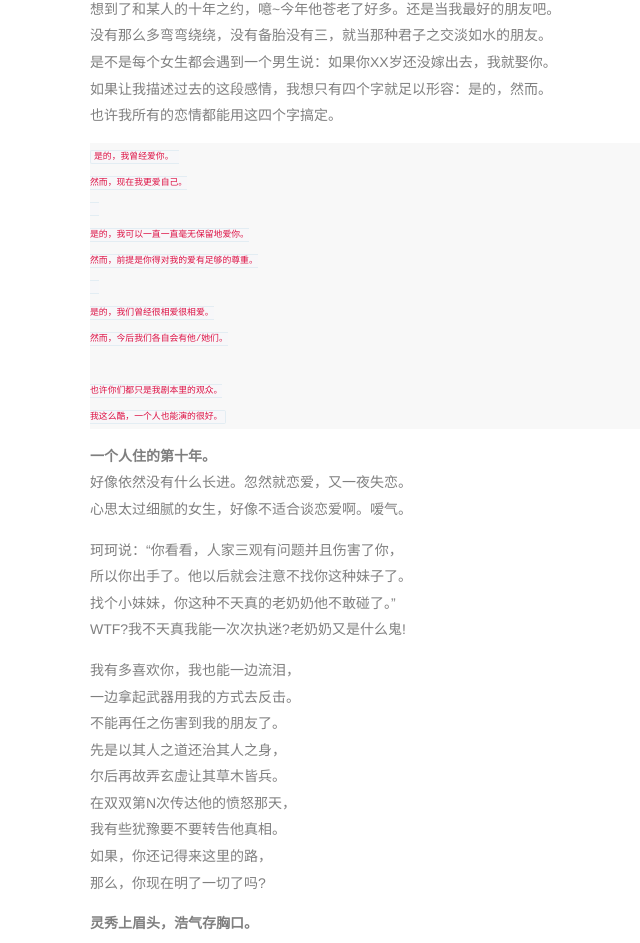
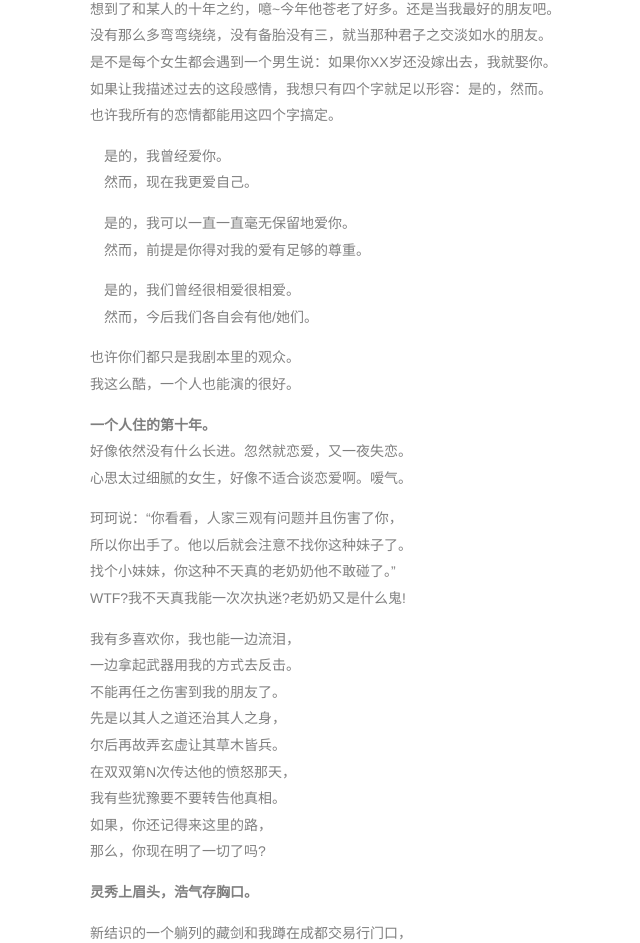
Before and after one commit to cherish-tsou/cherish-tsou.github.io, a plain HTML site: page 2017/07/12/雨が空を舍てる日は/index.html in a window 1280 px wide. Shown: the part 1711-2654 px from the top of the page, without its empty margins (452-1092 px from the left). Drawn offline with Linux system fonts and the light colour scheme; some packages are replaced by stand-ins of ours; a script that the page names is missing.

Commit message:
Site updated: 2017-07-13 16:04:52

```diff
--- a/2017/07/12/雨が空を舍てる日は/index.html
+++ b/2017/07/12/雨が空を舍てる日は/index.html
@@ -8,18 +8,11 @@
 <p>突然想起一个朋友夏夜总是捎带半牙西瓜来看我。<br>老老的小区穿过了天桥正对着一家24小时水果店。<br>后来我下班后也总去那里买半个冰过的西瓜回家，<br>因为吃完小巷钵钵鸡和祥和里鸡杂，嘴里能喷火。<br>店主是位极和气的阿姨，长长的西瓜刀利落的切，<br>一边跟我唠着家长里短也不忘交给我不起沙的瓜。<br>我的朋友如过江之鲫，我已经忘记那个人是谁了，<br>在他/她的心里，我只是府南河边抱着小狗的样子。</p>
 <p><strong>我们只剩下四个字：是的，然而。</strong></p>
 <p>姐夫旅游带回嘉华的鲜花饼，软糯的口感混合甜滋滋的玫瑰馅儿。<br>就着饼看完了《The Boss Baby》，被片头批量生产小Baby萌哭了。<br>前几天还和珂珂聊过一个B站UP主关于生孩子还是养只狗的问题，<br>结果剧情就是为防止Puppy抢占更多市场份额而去窃取商业机密。<br>有看到钢铁侠和猫王的梗。沉迷小baby的屁股不能自拔，太诱人。<br><img src="http://oizpgycai.bkt.clouddn.com/170713.jpg" alt=""><br><strong><em>酷爱来吸屁股啊啊啊啊(๑•̀ㅂ•́)و最佳二胎宣传片。</em></strong><br>值得一提的是，片尾是经典老歌《What The World Needs Now Is Love》<br>印象里茱莉亚罗伯茨的《My Best Friend’s Wedding》就用了这首曲子。<br>所以又重温了一遍—我最好朋友的婚礼，年轻时候的喜欢等到老了才读懂。<br><img src="http://oizpgycai.bkt.clouddn.com/170712.jpg" alt=""><br><strong><em>90年代末，大概是大嘴朱和卡梅隆最好看的年纪。</em></strong><br>想到了和某人的十年之约，噫~今年他苍老了好多。还是当我最好的朋友吧。<br>没有那么多弯弯绕绕，没有备胎没有三，就当那种君子之交淡如水的朋友。<br>是不是每个女生都会遇到一个男生说：如果你XX岁还没嫁出去，我就娶你。<br>如果让我描述过去的这段感情，我想只有四个字就足以形容：是的，然而。<br>也许我所有的恋情都能用这四个字搞定。</p>
-<pre><code>是的，我曾经爱你。
-然而，现在我更爱自己。
-
-是的，我可以一直一直毫无保留地爱你。
-然而，前提是你得对我的爱有足够的尊重。
-
-是的，我们曾经很相爱很相爱。
-然而，今后我们各自会有他/她们。
-
-也许你们都只是我剧本里的观众。
-我这么酷，一个人也能演的很好。
-</code></pre><p><strong>一个人住的第十年。</strong><br>好像依然没有什么长进。忽然就恋爱，又一夜失恋。<br>心思太过细腻的女生，好像不适合谈恋爱啊。嗳气。</p>
+<p>　是的，我曾经爱你。<br>　然而，现在我更爱自己。</p>
+<p>　是的，我可以一直一直毫无保留地爱你。<br>　然而，前提是你得对我的爱有足够的尊重。</p>
+<p>　是的，我们曾经很相爱很相爱。<br>　然而，今后我们各自会有他/她们。</p>
+<p>也许你们都只是我剧本里的观众。<br>我这么酷，一个人也能演的很好。</p>
+<p><strong>一个人住的第十年。</strong><br>好像依然没有什么长进。忽然就恋爱，又一夜失恋。<br>心思太过细腻的女生，好像不适合谈恋爱啊。嗳气。</p>
 <p>珂珂说：“你看看，人家三观有问题并且伤害了你，<br>所以你出手了。他以后就会注意不找你这种妹子了。<br>找个小妹妹，你这种不天真的老奶奶他不敢碰了。”<br>WTF?我不天真我能一次次执迷?老奶奶又是什么鬼!</p>
 <p>我有多喜欢你，我也能一边流泪，<br>一边拿起武器用我的方式去反击。<br>不能再任之伤害到我的朋友了。<br>先是以其人之道还治其人之身，<br>尔后再故弄玄虚让其草木皆兵。<br>在双双第N次传达他的愤怒那天，<br>我有些犹豫要不要转告他真相。<br>如果，你还记得来这里的路，<br>那么，你现在明了一切了吗?</p>
 <p><strong>灵秀上眉头，浩气存胸口。</strong></p>
```
